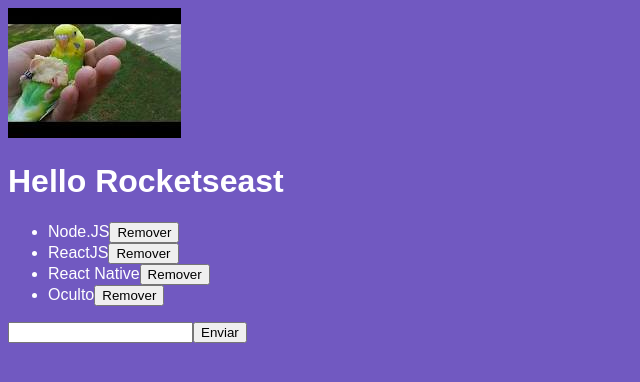
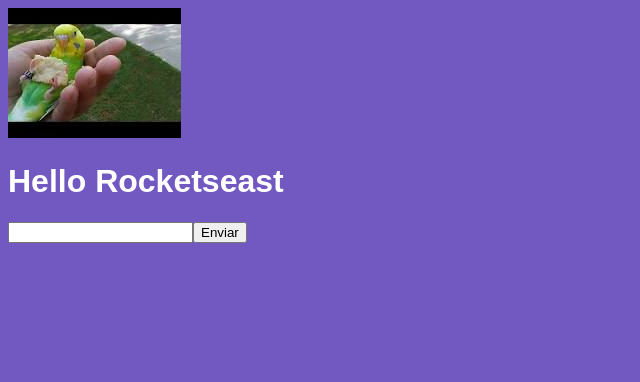
Before and after one commit to marcoagpegoraro/rocketseat-introducao-react, a React app: page / in a window 1280 px wide. Shown: the top 382 px of the page, without its empty margins (0-640 px from the left). Built offline with nearby package versions, Linux system fonts and the light colour scheme.

Commit message:
11 - Ciclo de vida do componente.

```diff
--- a/src/components/TechList.js
+++ b/src/components/TechList.js
@@ -5,11 +5,29 @@ class TechList extends Component {
 
   state = {
     newTech: '',
-    techs: [
-      'Node.JS',
-      'ReactJS',
-      'React Native'
-    ]
+    techs: []
+  }
+
+  // Executado assim que o componente aparece em tela
+  componentDidMount() {
+    const techs = localStorage.getItem('techs')
+
+    if (techs) {
+      this.setState({ techs: JSON.parse(techs) })
+    }
+  }
+
+  // Executado sempre que houver alterações nas props ou estado
+  componentDidUpdate(prevProps, prevState) {
+    // this.props, this.state
+    if (prevState !== this.state.techs) {
+      localStorage.setItem('techs', JSON.stringify(this.state.techs))
+    }
+  }
+
+  // quando o componente deixa de existir
+  componentWillUnmount() {
+
   }
 
   handleInputChange = e => {
@@ -35,7 +53,7 @@ class TechList extends Component {
           <h1>{this.state.newTech}</h1>
           <ul>
             {this.state.techs.map(tech => <TechItem key={tech} tech={tech} onDelete={() => this.handleDelete(tech)} />)}
-            <TechItem />
+            {/* <TechItem /> */}
           </ul>
           <input type="text" onChange={this.handleInputChange} value={this.state.newTech} />
           <button type="submit">Enviar</button>
```
